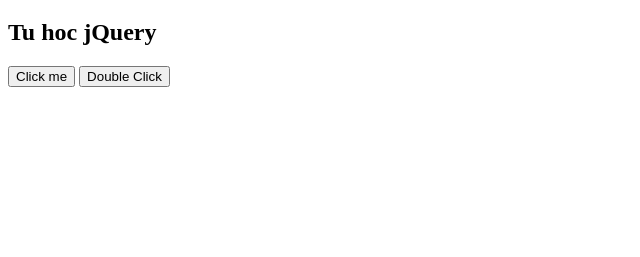
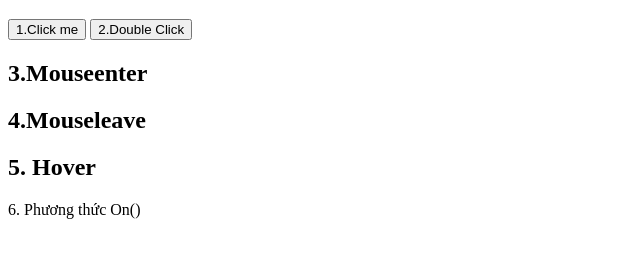
Before and after one commit to lehuyhung127/Hoc_Jquery, a plain HTML site: page jQuery_Tutorial/jQuery_Events/index.html in a window 1280 px wide. Shown: the part 61-318 px from the top of the page, without its empty margins (0-640 px from the left). Drawn offline with nearby package versions, Linux system fonts and the light colour scheme.

Commit message:
phuong thuc on

```diff
--- a/jQuery_Tutorial/jQuery_Events/index.html
+++ b/jQuery_Tutorial/jQuery_Events/index.html
@@ -1,16 +1,19 @@
 <!DOCTYPE html>
 <html lang="en">
-<head>
-    <meta charset="UTF-8">
-    <meta name="viewport" content="width=device-width, initial-scale=1.0">
+  <head>
+    <meta charset="UTF-8" />
+    <meta name="viewport" content="width=device-width, initial-scale=1.0" />
     <title>Jquery Envents</title>
     <script src="https://ajax.googleapis.com/ajax/libs/jquery/3.7.1/jquery.min.js"></script>
     <script src="./main.js"></script>
-</head>
-<body>
+  </head>
+  <body>
     <h1>Demo một số events methods</h1>
-    <h2 class="box1">Tu hoc jQuery</h2>
-    <button class="btn">Click me</button>
-    <button class="dbl-click">Double Click</button>
-</body>
+    <button class="btn">1.Click me</button>
+    <button class="dbl-click">2.Double Click</button>
+    <h2 class="mouseenter">3.Mouseenter</h2>
+    <h2 class="mouseleave">4.Mouseleave</h2>
+    <h2 class="hovers">5. Hover</h2>
+    <p class="method-on">6. Phương thức On()</p>
+  </body>
 </html>
--- a/jQuery_Tutorial/jQuery_Events/main.js
+++ b/jQuery_Tutorial/jQuery_Events/main.js
@@ -13,4 +13,24 @@ $(document).ready(function () {
   $(".dbl-click").dblclick(function () {
     alert("bye");
   });
+
+  //    3. khi di chuột tới sự kiện thì sự kiện sẽ thay đổi
+  $(".mouseenter").mouseenter(function () {
+    $(this).css("color", "blue");
+  });
+
+  // 4. khi chuột rời khỏi sự kiện thì sự kiện sẽ thay đổi
+  $(".mouseleave").mouseleave(function () {
+    $(this).css("color", "red");
+  });
+
+  // 5. khi hover vafo class se doi mau
+  $(".hovers").hover(function () {
+    $(this).css("color", "green");
+  });
+
+  // 6. phương thức on: sử lí nhiều sự kiện cũng 1 lúc
+  $(".method-on").on({
+
+  });
 });
```
